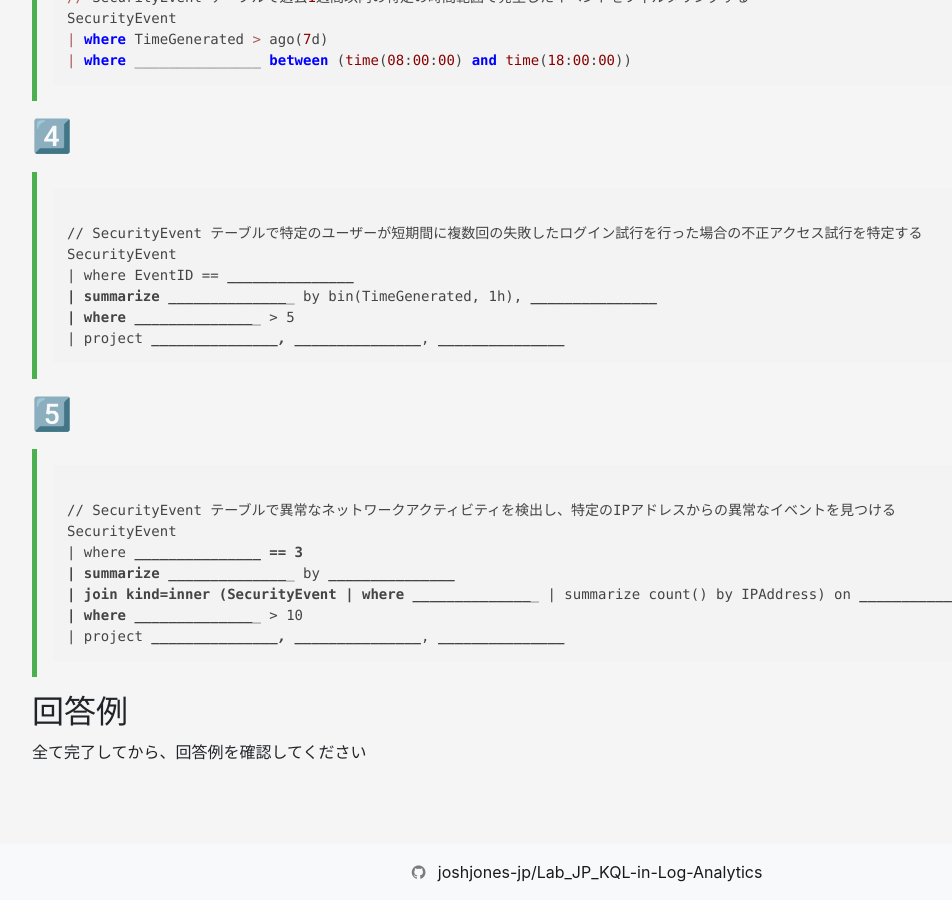
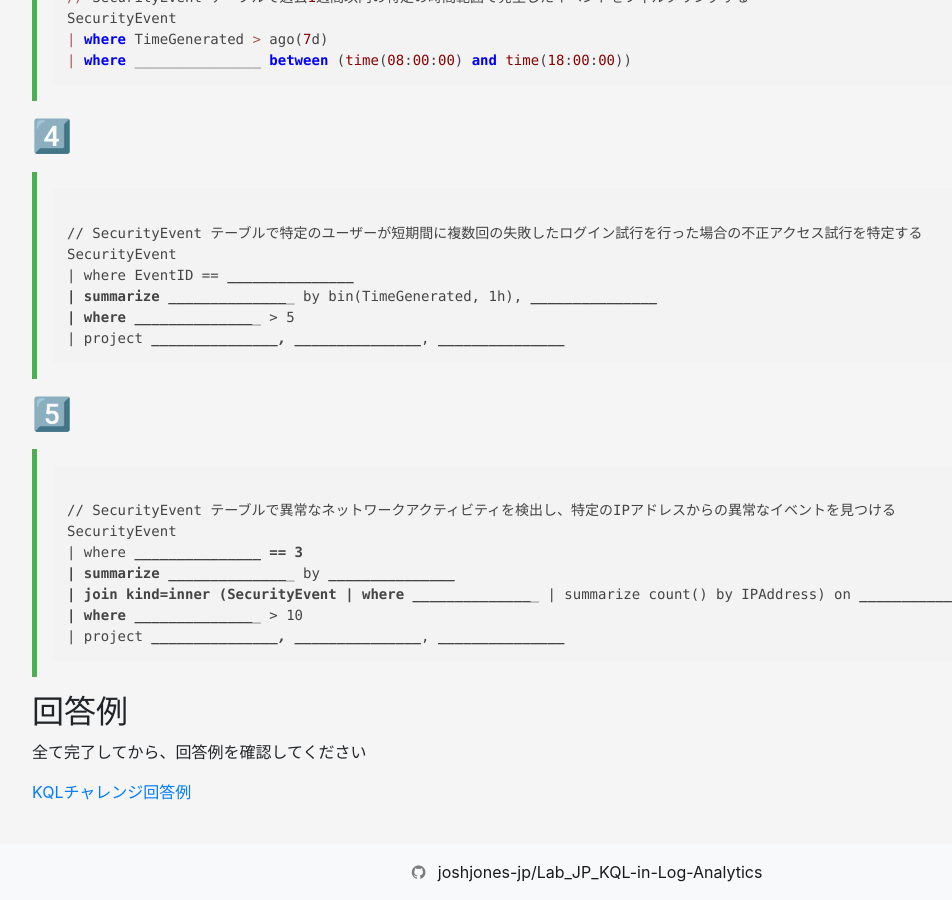
Before and after one commit to joshjones-jp/Lab_JP_KQL-in-Log-Analytics, a Jekyll site: the page built from KQL-LA演習.md, in a window 1280 px wide and 900 px high, scrolled down 10244 px. Shown: the whole window, without its empty margins (53-1005 px from the left). Built offline with Jekyll 4.4.1, drawn with Linux system fonts in a browser that asks for light colours; nearby versions of some CDN libraries.

Commit message:
Update KQL-LA演習.md

```diff
--- a/KQL-LA演習.md
+++ b/KQL-LA演習.md
@@ -475,3 +475,5 @@ SecurityEvent
 ## 回答例
 
 全て完了してから、回答例を確認してください
+
+<a href="KQLチャレンジ回答例.html">KQLチャレンジ回答例</a>
```
